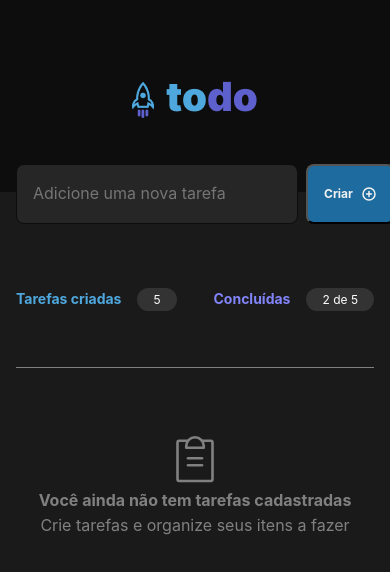
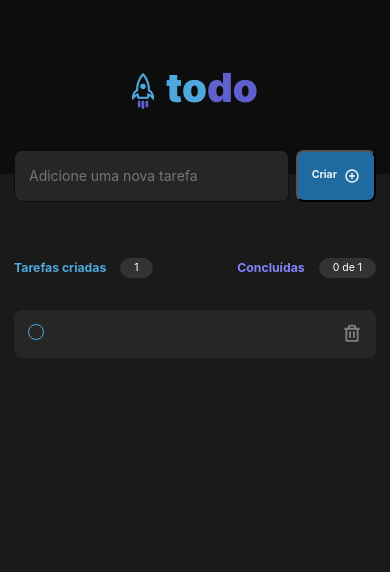
Before and after one commit to jhonatasmatos/TodoListReact, a React (Vite) app: page / in a window 390 px wide. Both pictures are taken after a click on the button "Criar". Shown: the top 572 px of the page. Built offline with nearby package versions, Linux system fonts and the light colour scheme; the HTML template or start-up script is replaced by a standard one.

Commit message:
feat: Adding create, check and delete task

```diff
--- a/package.json
+++ b/package.json
@@ -12,11 +12,13 @@
   "dependencies": {
     "phosphor-react": "^1.4.1",
     "react": "^18.2.0",
-    "react-dom": "^18.2.0"
+    "react-dom": "^18.2.0",
+    "uuid": "^9.0.0"
   },
   "devDependencies": {
     "@types/react": "^18.2.15",
     "@types/react-dom": "^18.2.7",
+    "@types/uuid": "^9.0.2",
     "@typescript-eslint/eslint-plugin": "^6.0.0",
     "@typescript-eslint/parser": "^6.0.0",
     "@vitejs/plugin-react": "^4.0.3",
--- a/src/App.module.css
+++ b/src/App.module.css
@@ -70,7 +70,7 @@
     gap: 1rem;
 }
 
-.statusTasksWrapper .statusWrapper:first-child p {
+.statusTasksWrapper div:first-child p {
     font-size: 0.875rem;
     color: var(--blue);
     font-weight: bold;
@@ -86,7 +86,8 @@
     background: var(--gray-400);
     color: var(--white);
     font-size: 0.75rem;
-    padding: 0.125rem 1rem ;
+    padding: 0.125rem 1rem;
+    min-width: 0.5rem;
     border-radius: 999px;
 }
 
@@ -114,14 +115,18 @@
 }
 
 .taskWrapper {
+    width: 100%;
     background: var(--gray-500);
     color: var(--gray-100);
     display: flex;
     align-items: flex-start;
+    justify-content: space-between;
     padding: 1rem;
     gap: 0 0.75rem;
     border-radius: 8px;
-    margin-top: 1.5rem;
+    margin-top: 0.75rem;
+
+    font-size: 0.875rem;
 }
 
 .taskWrapper button {
@@ -168,8 +173,25 @@ visibility: hidden;
     border: 1.5px solid var(--purple-dark);
     transition: background 0.15s border 0.15s;
 
+
     &:hover {
         border: 1.5px solid var(--purple);
         background: var(--purple);
     }
 }
+
+.taskWrapper .taskComplete {
+    font-size: 0.875rem;
+    color: var(--gray-300);
+    text-decoration: line-through;
+}
+
+@media (max-width: 768px) {
+    html {
+        font-size: 87.5%;
+    }
+
+    .wrapper {
+        grid-template-columns: 1fr;
+    }
+}
--- a/src/App.tsx
+++ b/src/App.tsx
@@ -1,4 +1,5 @@
-import { useState } from 'react'
+import { ChangeEvent, useMemo, useState } from 'react'
+import { v4 } from 'uuid'
 
 import { Header } from './components/Header'
 
@@ -7,12 +8,52 @@ import { PlusCircle, Trash, Check, ClipboardText } from 'phosphor-react'
 import './global.css'
 import styles from './App.module.css'
 
+interface Task {
+  id: string
+  completed: boolean
+  content: string
+}
+
 export function App() {
-  const [isChecked, setIsChecked] = useState(true)
-  const [tasks, setTasks] = useState([])
+  const [tasks, setTasks] = useState<Task[]>([])
+  const [newTask, setNewTask] = useState('')
 
+  function handleCreateTask() {
 
-  console.log(tasks.length)
+    const addedTask = {
+      id: v4(),
+      completed: false,
+      content: newTask
+    }
+
+    setTasks([...tasks, addedTask])
+    setNewTask('')
+  }
+
+  function handleNewCommentChange(event: ChangeEvent<HTMLInputElement>) {
+    setNewTask(event?.target.value)
+  }
+
+  function handleDeleteTask(taskId: string) {
+    const tasksWithoutDeletedOne = tasks.filter(task => {
+        return task.id !== taskId
+    })
+
+    setTasks(tasksWithoutDeletedOne)
+  }
+
+  function handleChangeStatus(taskId: string) {
+    const taskToEdit = tasks.find(task => task.id === taskId)
+
+    if(taskToEdit) {
+      taskToEdit.completed = !taskToEdit.completed
+    }
+
+    const editedTasks = [...tasks]
+    setTasks(editedTasks)
+  }
+
+  const tasksDone = useMemo(() => tasks.filter(task => task.completed).length, [tasks])
 
   return (
     <div>
@@ -24,9 +65,11 @@ export function App() {
               type="text"
               name="inputTask"
               id="inputTask"
+              value={newTask}
+              onChange={handleNewCommentChange}
               placeholder='Adicione uma nova tarefa'
             />
-            <button className={styles.button} title="Criar">
+            <button onClick={handleCreateTask} className={styles.button} title="Criar">
               Criar
               <PlusCircle size={16} weight='bold' />
             </button>
@@ -36,11 +79,19 @@ export function App() {
             <div className={styles.statusTasksWrapper}>
               <div className={styles.statusWrapper}>
                 <p>Tarefas criadas</p>
-                <span>5</span>
+                <span>{tasks.length}</span>
               </div>
               <div className={styles.statusWrapper}>
                 <p>Concluídas</p>
-                <span>2 de 5</span>
+                <span>
+                  {
+                    tasks.length === 0 ? (
+                      0
+                    ): (
+                      <>{tasksDone} de {tasks.length}</>
+                    )
+                  }
+                </span>
               </div>
             </div>
             {
@@ -51,18 +102,23 @@ export function App() {
                   <p>Crie tarefas e organize seus itens a fazer</p>
                 </div>
               ): (
-                <div className={styles.taskWrapper}>
-                  <button className={isChecked ? styles.checked : styles.unchecked}>
-                    <Check weight='bold' />
-                  </button>
-                  <p>Integer urna interdum massa libero auctor neque turpis turpis semper. Duis vel sed fames integer.</p>
-                  <button type='button' title='Trash'>
-                    <Trash size={20} weight='bold' />
-                  </button>
-                </div>
+                <>
+                  {
+                    tasks.map(task => (
+                      <div key={task.id} className={styles.taskWrapper}>
+                        <button onClick={() => handleChangeStatus(task.id)} className={task.completed ? styles.checked : styles.unchecked}>
+                          <Check weight='bold' />
+                        </button>
+                        <p className={task.completed ? styles.taskComplete : styles.taskIncomplete}>{task.content}</p>
+                        <button onClick={() => handleDeleteTask(task.id)} type='button' title='Trash'>
+                          <Trash size={20} weight='bold' />
+                        </button>
+                      </div>
+                    ))
+                  }
+                </>
               )
             }
-          {/* </div> */}
       </main>
     </div>
   )
```
Also changed, not shown: 1 other file (tests, documents, lock files or other folders).
